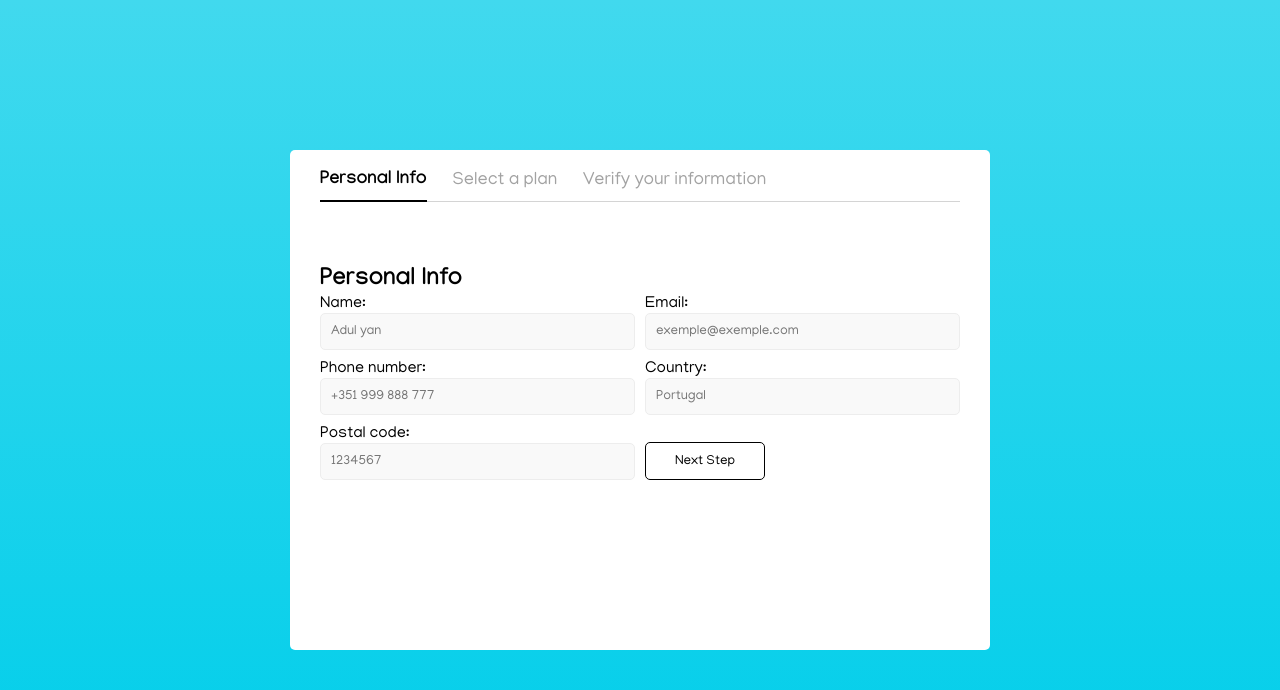
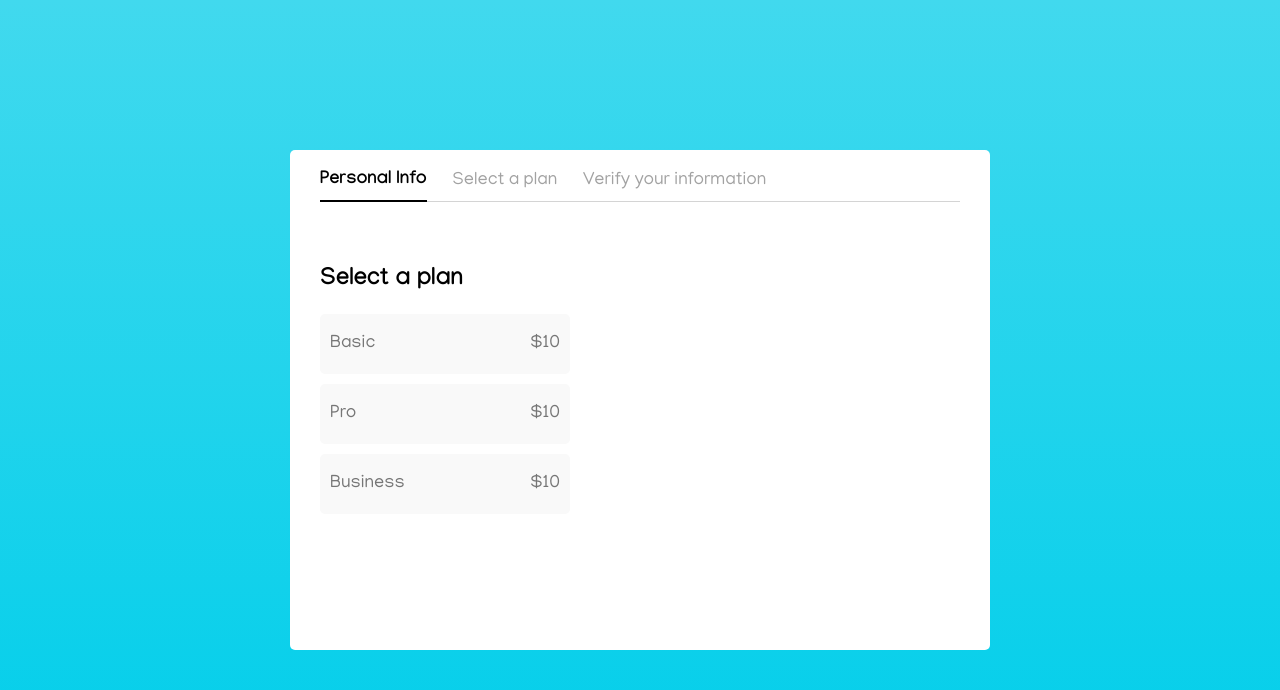
Before and after one commit to leokoby/step-form, a Next.js app: page / in a window 1280 px wide. Shown: the top 690 px of the page. Built offline with nearby package versions, Linux system fonts and the light colour scheme.

Commit message:
feaure cards of plans

```diff
--- /dev/null
+++ b/src/app/components/Plans/Card.jsx
@@ -0,0 +1,29 @@
+import React from 'react'
+import style from './plans.module.css'
+
+export default function Cards() {
+  const [seletedElem, setSelectedElem] = React.useState('')
+
+  const handleCardClick = (e) => {
+    const idTarget = e.target.id || e.target.parentNode.id
+    setSelectedElem(idTarget)
+  }
+
+  return (
+    <>
+    <div className={`${style.cardContainer} ${seletedElem === 'card-basic' ? style.cardActive : ''}`} onClick={handleCardClick} id="card-basic">
+      <span>Basic</span>
+      <span>$10</span>
+    </div>
+    <div className={`${style.cardContainer} ${seletedElem === 'card-pro' ? style.cardActive : ''}`} onClick={handleCardClick} id="card-pro">
+      <span>Pro</span>
+      <span>$10</span>
+    </div>
+    <div className={`${style.cardContainer} ${seletedElem === 'card-business' ? style.cardActive : ''}`} onClick={handleCardClick} id="card-business">
+      <span>Business</span>
+      <span>$10</span>
+    </div>
+
+    </>
+  )
+}
--- a/src/app/components/Plans/Plans.jsx
+++ b/src/app/components/Plans/Plans.jsx
@@ -1,51 +1,19 @@
-"use client"
-import React, { useState } from 'react'
-import Styles from './plans.module.css'
+import React from 'react'
+import style from './plans.module.css'
+import Cards from './Card'
 
-export default function Plans({setState}) {
-  const [selectedCard , setSelectedCard] = useState(null)
+export default function Plans() {
+  return (
+    <div className={style.containerPlans}>
+      <h2>Select a plan</h2>
+      <div className={style.wrapperPlanCards}>
+        <div className={style.planCards}>
+          <Cards />
+        </div>
+        <div className={style.infoPlan}>
 
-  const handleCardClick = (e) => {
-    const idTarget = e.target.id || e.target.parentNode.id
-    setSelectedCard(idTarget)
-    localStorage.setItem('plan', idTarget)
-  }
-
-  const handleNextStepButton = () => {
-    if(selectedCard !== null) setState(3)
-  }
-
-  return (
-    <div className={Styles.containerPlans}>
-      <h2 className={Styles.titlePlans}>Plan</h2>
-      <p className={Styles.subtitlePlans}>Select your plan</p>
-      <div className={Styles.containerPlansWrapper}>
-        <div id='card-basic' className={`${Styles.containerPlansCard} ${selectedCard === 'card-basic' ? Styles.activeCard : ''}`} onClick={handleCardClick}>
-          <strong>Basic</strong>
-          <h2>$10</h2>
-          <span>
-            <p>Lorem ipsum</p>
-          </span>
-        </div>
-        <div id='card-pro' className={`${Styles.containerPlansCard} ${selectedCard === 'card-pro' ? Styles.activeCard : ''}`} onClick={handleCardClick}>
-          <strong>Pro</strong>
-          <h2>$20</h2>
-          <span>
-            <p>Lorem ipsum</p>
-            <p>Lorem ipsum</p>
-          </span>
-        </div>
-        <div id='card-business' className={`${Styles.containerPlansCard} ${selectedCard === 'card-business' ? Styles.activeCard : ''}`} onClick={handleCardClick}>
-          <strong>Business</strong>
-          <h2>$40</h2>
-          <span>
-            <p>Lorem ipsum</p>
-            <p>Lorem ipsum</p>
-            <p>Lorem ipsum</p>
-          </span>
         </div>
       </div>
-      <button onClick={() => handleNextStepButton()}>Next Step</button>
     </div>
   )
 }
--- a/src/app/components/Plans/plans.module.css
+++ b/src/app/components/Plans/plans.module.css
@@ -1,63 +1,44 @@
-.containerPlans .titlePlans {
-  color: #05235F;
-  font-size: 1.875rem;
-  font-style: normal;
-  font-weight: 500;
-  line-height: normal;
+.containerPlans {
+  margin-top: 10%;
 }
-.containerPlans .subtitlePlans {
-  color: #05235F;
-  font-size: 1rem;
+.containerPlans h2 {
+  margin-bottom: 3%;
+}
+
+.wrapperPlanCards {
+  width: 100%;
+  display: flex;
+}
+.wrapperPlanCards .planCards {
+  width: 50%;
+}
+
+.cardContainer {
+  display: flex;
+  align-items: center;
+  justify-content: space-between;
+  padding: 20px 10px;
+  width: 100%;
+  max-width: 250px;
+  margin-bottom: 10px;
+  background-color: #f9f9f9;
+  border-radius: 5px;
+  cursor: pointer;
+}
+.cardContainer span {
+  color: #767676;
+  font-size: 1.125rem;
   font-style: normal;
   font-weight: 400;
   line-height: normal;
 }
-.containerPlans .containerPlansWrapper {
-  display: flex;
-  align-items: center;
-  gap: 10px;
+
+.cardActive {
+  background-color: #FFF;
+  box-shadow: 0px 0px 10px rgba(0, 0, 0, 0.32);
+  transition: all 200ms ease-in-out;
+  border: 1px solid #000;
 }
-.containerPlans .containerPlansWrapper .containerPlansCard {
-  width: 13.0625rem;
-  height: 17.5625rem;
-  margin-top: 40px;
-  flex-shrink: 0;
-  border-radius: 0.3125rem;
-  border: 1px solid #d6d6d6;
-  background: #FFF;
-  display: flex;
-  flex-direction: column;
-  justify-content: space-around;
-  align-items: center;
-  transition: all 200ms ease-in-out;
-  cursor: pointer;
-}
-.containerPlans .containerPlansWrapper .containerPlansCard:hover {
-  transform: translateY(-2px);
-  box-shadow: 0px 4px 4px 0px rgba(0, 0, 0, 0.25);
-}
-.containerPlans .containerPlansWrapper .containerPlansCard span {
-  pointer-events: none;
-}
-.containerPlans .containerPlansWrapper .activeCard {
-  background: #05235F;
-  color: #FFF;
-  transform: scale(1.1);
-}
-.containerPlans button {
-  width: 100%;
-  max-width: 120px;
-  padding: 15px;
-  margin-top: 40px;
-  cursor: pointer;
-  background-color: #272570;
-  color: #fff;
-  font-weight: 500;
-  font-size: 1rem;
-  border: none;
-  border-radius: 5px;
-  transition: all 200ms ease-in-out;
-}
-.containerPlans button:hover {
-  background-color: #1a184a;
+.cardActive span {
+  color: #000;
 }/*# sourceMappingURL=plans.module.css.map */
--- a/src/app/components/Plans/plans.module.scss
+++ b/src/app/components/Plans/plans.module.scss
@@ -1,68 +1,46 @@
+
 .containerPlans{
+  margin-top: 10%;
+  h2{
+    margin-bottom: 3%;
+  }
+}
 
-  .titlePlans{
-    color: #05235F;
-    font-size: 1.875rem;
-    font-style: normal;
-    font-weight: 500;
-    line-height: normal;
+.wrapperPlanCards{
+  width: 100%;
+  display: flex;
+  .planCards{
+    width: 50%;
   }
+}
 
-  .subtitlePlans{
-    color: #05235F;
-    font-size: 1rem;
+.cardContainer{
+  display: flex;
+  align-items: center;
+  justify-content: space-between;
+  padding: 20px 10px;
+  width: 100%;
+  max-width: 250px;
+  margin-bottom: 10px;
+  background-color: #f9f9f9;
+  border-radius: 5px;
+  cursor: pointer;
+
+  span{
+    color: #767676;
+    font-size: 1.125rem;
     font-style: normal;
     font-weight: 400;
     line-height: normal;
   }
+}
 
-  .containerPlansWrapper{
-    display: flex;
-    align-items: center;
-    gap: 10px;
-    .containerPlansCard{
-      width: 13.0625rem;
-      height: 17.5625rem;
-      margin-top: 40px;
-      flex-shrink: 0;
-      border-radius: 0.3125rem;
-      border: 1px solid #d6d6d6;
-      background: #FFF;
-      display: flex;
-      flex-direction: column;
-      justify-content: space-around;
-      align-items: center;
-      transition: all 200ms ease-in-out;
-      cursor: pointer;
-      &:hover{
-        transform: translateY(-2px);
-        box-shadow: 0px 4px 4px 0px rgba(0, 0, 0, 0.25);
-      }
-      span{
-        pointer-events: none;
-      }
-    }
-    .activeCard{
-      background: #05235F;
-      color: #FFF;
-      transform: scale(1.1);
-    }
-  }
-  button{
-    width: 100%;
-    max-width: 120px;
-    padding: 15px;
-    margin-top: 40px;
-    cursor: pointer;
-    background-color: #272570;
-    color: #fff;
-    font-weight: 500;
-    font-size: 1rem;
-    border: none;
-    border-radius: 5px;
-    transition: all 200ms ease-in-out;
-    &:hover{
-      background-color:darken($color: #272570, $amount: 10);
-    }
+.cardActive{
+  background-color: #FFF;
+  box-shadow: 0px 0px 10px rgba(0,0,0,0.32);
+  transition: all 200ms ease-in-out;
+  border: 1px solid #000;
+  span{
+    color: #000;
   }
 }
--- a/src/app/page.jsx
+++ b/src/app/page.jsx
@@ -2,11 +2,12 @@
 import { useState } from 'react'
 import styles from './page.module.css'
 import PersonalForm from './components/InfoForm/PersonalForm'
+import Plans from './components/Plans/Plans'
 
 
 
 export default function Home() {
-  const [step, setStep] = useState(1)
+  const [step, setStep] = useState(2)
 
   return (
     <main className={styles.main}>
@@ -16,7 +17,9 @@ export default function Home() {
           <button>Select a plan</button>
           <button>Verify your information</button>
         </nav>
-        <PersonalForm setState={setStep}/>
+        {step === 1 ? <PersonalForm setState={setStep}/> : null}
+        {step === 2 ? <Plans /> : null}
+        {/* {step === 1 ? <PersonalForm setState={setStep}/> : null} */}
       </div>
     </main>
   )
```
Also changed, not shown: src/app/components/InfoForm/InfoForm.jsx (deleted, +0 -51 lines), 1 other file (tests, documents, lock files or other folders).
